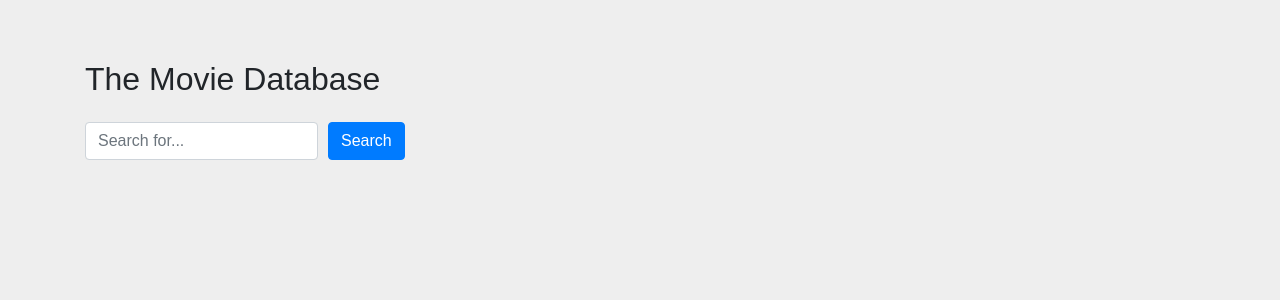
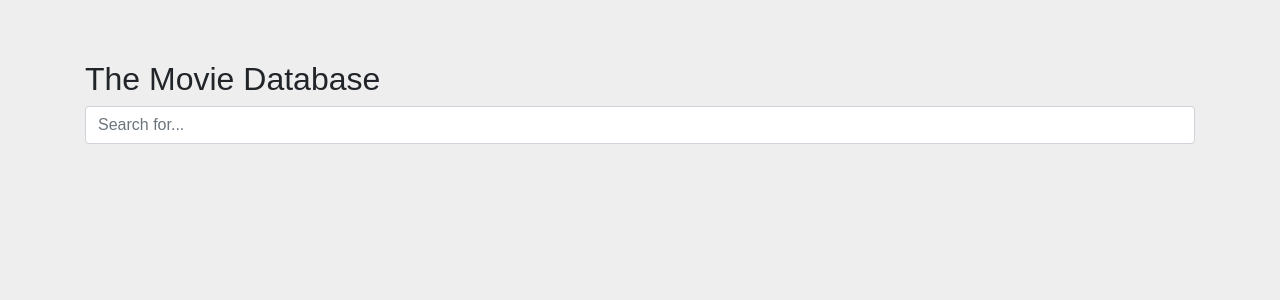
Before and after one commit to projekt202/u202-react-redux-demo, a React (Create React App) app: page / in a window 1280 px wide. Shown: the top 300 px of the page. Built offline with nearby package versions, Linux system fonts and the light colour scheme.

Commit message:
[7] SearchPage (input)

```diff
--- a/src/SearchPage.js
+++ b/src/SearchPage.js
@@ -15,14 +15,18 @@
 
     onInputChange = (e) => {
         this.setState({ searchQuery: e.target.value });
+        this.onSearch();
     }
 
-    onButtonClick = (e) => {
-        if (this.state.searchQuery.length > 0) {
+    onSearch = () => {
+        const { searchQuery } = this.state;
+        if (searchQuery.length > 0) {
+
             this.setState({
                 loading: true
             });
-            searchMovies(this.state.searchQuery).then(({ results }) => {
+
+            searchMovies(searchQuery).then(({ results }) => {
                 this.setState({
                     results,
                     loading: false
@@ -32,18 +36,13 @@
     }
 
     render() {
-        const { loading, results } = this.state;
+        const { loading, results, searchQuery } = this.state;
         return (
             <div>
                 <h2>The Movie Database</h2>
 
-                <div className="form-row align-items-center my-4">
-                    <div className="col-auto">
-                        <input type="text" className="form-control" placeholder="Search for..." onChange={this.onInputChange} />
-                    </div>
-                    <div className="col-auto">
-                        <button type="button" className="btn btn-primary" onClick={this.onButtonClick}>Search</button>
-                    </div>
+                <div className="form-group">
+                    <input type="text" value={searchQuery} className="form-control" placeholder="Search for..." onChange={this.onInputChange} />
                 </div>
 
                 {loading && (
```
